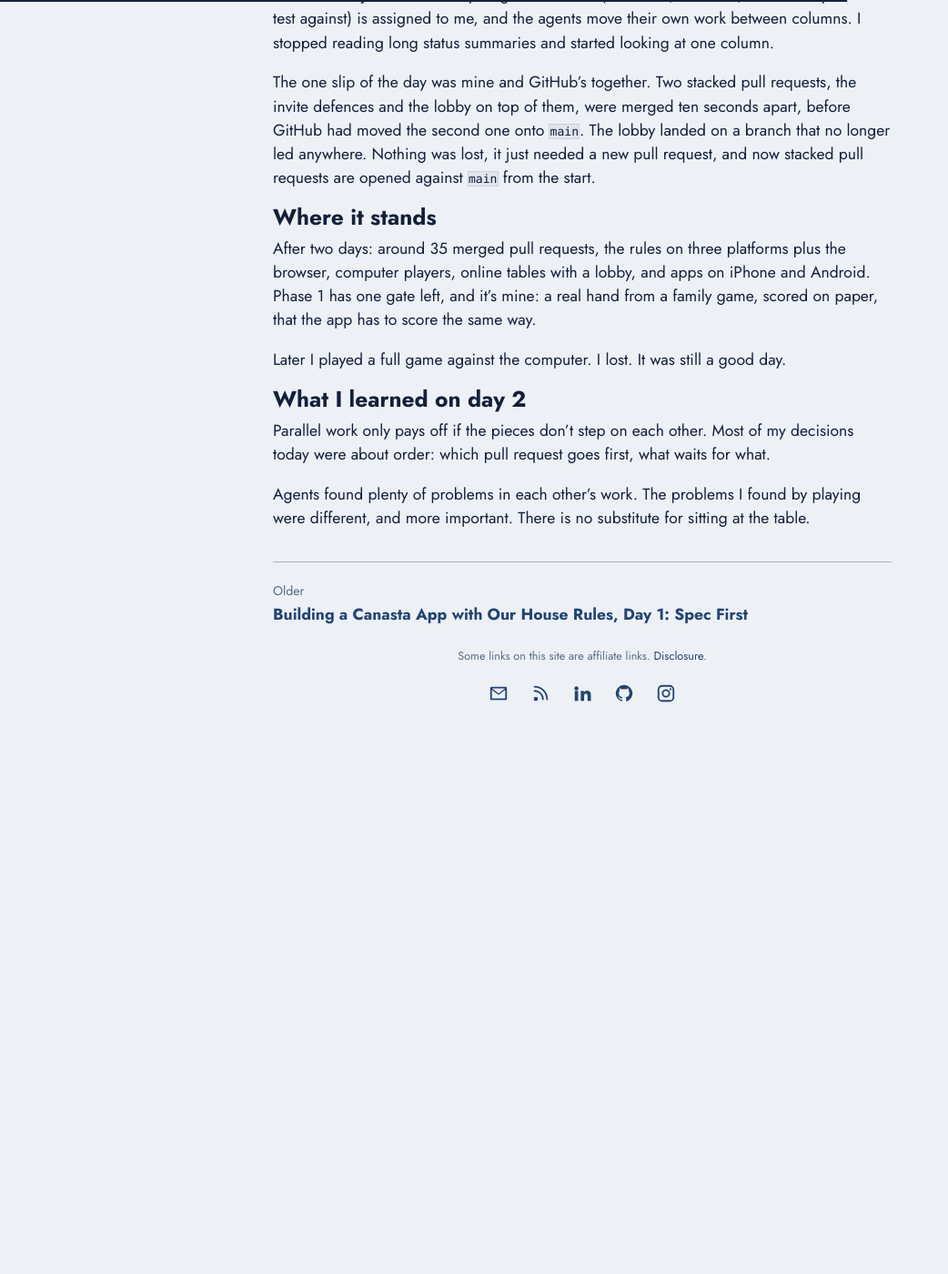
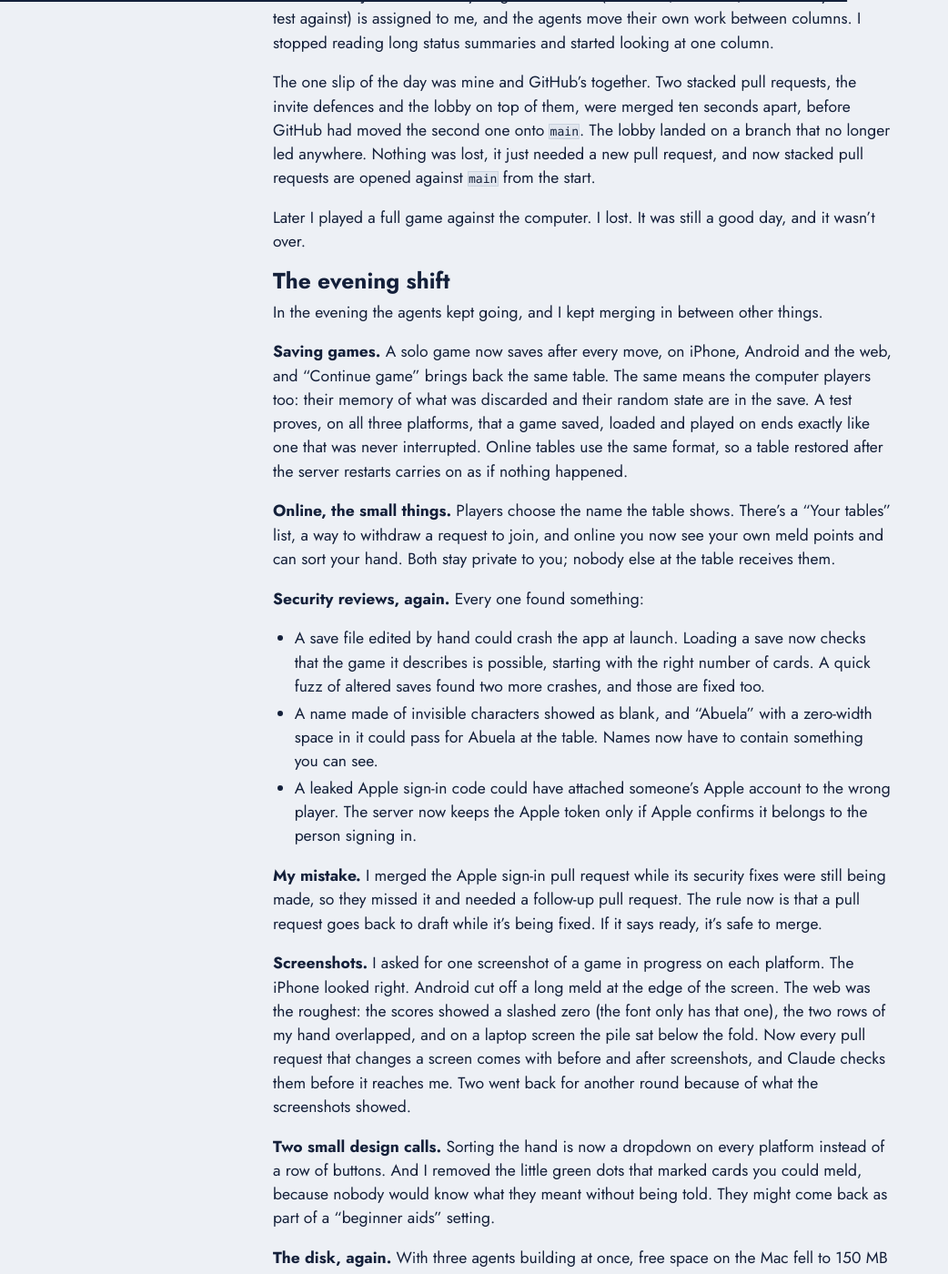
Before and after one commit to EdSancha/edsancha.github.io, a Jekyll site: the page built from blog/_posts/2026-11-19-building-a-canasta-app-day-2-from-solo-play-to-online.markdown, in a window 1280 px wide and 1400 px high, scrolled down 2290 px. Shown: the whole window at 91% size, without its empty margins (0-1042 px from the left). Built offline with Jekyll 4.4.1, drawn with Linux system fonts in a browser that asks for light colours; before the commit the page ends 3064 px from its top, so only the background shows below that; some of the changed text lies outside the part shown.

Commit message:
Canasta day 2: add the evening's work
Saved games, the online details, what the security reviews found, the
merge I got wrong, screenshot reviews, the external SSD and the test
that was hitting our own rate limits. Updates the totals and lessons.

Co-Authored-By: Claude Opus 5.5 <noreply@anthropic.com>

```diff
--- a/blog/_posts/2026-11-19-building-a-canasta-app-day-2-from-solo-play-to-online.markdown
+++ b/blog/_posts/2026-11-19-building-a-canasta-app-day-2-from-solo-play-to-online.markdown
@@ -3,8 +3,8 @@ layout: post
 title: "Building a Canasta App with Our House Rules, Day 2: From Solo Play to Playing Online"
 date: 2026-11-19
 author: "Eduardo Diaz Sancha"
-timeToRead: "5 minutes read"
-description: "On day two the Canasta app got computer players, a web version running the same Rust rules engine, online tables with a lobby, and its first real game, which I lost."
+timeToRead: "8 minutes read"
+description: "On day two the Canasta app got computer players, a web version running the same Rust rules engine, online tables with a lobby, saved games, and its first real game, which I lost."
 categories: development
 ---
 
@@ -56,14 +56,41 @@ With five or six agents working at once, I lost track of what was waiting for me
 
 The one slip of the day was mine and GitHub's together. Two stacked pull requests, the invite defences and the lobby on top of them, were merged ten seconds apart, before GitHub had moved the second one onto `main`. The lobby landed on a branch that no longer led anywhere. Nothing was lost, it just needed a new pull request, and now stacked pull requests are opened against `main` from the start.
 
+Later I played a full game against the computer. I lost. It was still a good day, and it wasn't over.
+
+## The evening shift
+
+In the evening the agents kept going, and I kept merging in between other things.
+
+**Saving games.** A solo game now saves after every move, on iPhone, Android and the web, and "Continue game" brings back the same table. The same means the computer players too: their memory of what was discarded and their random state are in the save. A test proves, on all three platforms, that a game saved, loaded and played on ends exactly like one that was never interrupted. Online tables use the same format, so a table restored after the server restarts carries on as if nothing happened.
+
+**Online, the small things.** Players choose the name the table shows. There's a "Your tables" list, a way to withdraw a request to join, and online you now see your own meld points and can sort your hand. Both stay private to you; nobody else at the table receives them.
+
+**Security reviews, again.** Every one found something:
+- A save file edited by hand could crash the app at launch. Loading a save now checks that the game it describes is possible, starting with the right number of cards. A quick fuzz of altered saves found two more crashes, and those are fixed too.
+- A name made of invisible characters showed as blank, and "Abuela" with a zero-width space in it could pass for Abuela at the table. Names now have to contain something you can see.
+- A leaked Apple sign-in code could have attached someone's Apple account to the wrong player. The server now keeps the Apple token only if Apple confirms it belongs to the person signing in.
+
+**My mistake.** I merged the Apple sign-in pull request while its security fixes were still being made, so they missed it and needed a follow-up pull request. The rule now is that a pull request goes back to draft while it's being fixed. If it says ready, it's safe to merge.
+
+**Screenshots.** I asked for one screenshot of a game in progress on each platform. The iPhone looked right. Android cut off a long meld at the edge of the screen. The web was the roughest: the scores showed a slashed zero (the font only has that one), the two rows of my hand overlapped, and on a laptop screen the pile sat below the fold. Now every pull request that changes a screen comes with before and after screenshots, and Claude checks them before it reaches me. Two went back for another round because of what the screenshots showed.
+
+**Two small design calls.** Sorting the hand is now a dropdown on every platform instead of a row of buttons. And I removed the little green dots that marked cards you could meld, because nobody would know what they meant without being told. They might come back as part of a "beginner aids" setting.
+
+**The disk, again.** With three agents building at once, free space on the Mac fell to 150 MB at one point. The worktrees, the separate copies of the repo each agent works in, now live on an external SSD. That's now the rule for all my projects, not just this one.
+
+**A flaky test that wasn't flaky.** One online test failed now and then. It wasn't a race in the app. Every simulated player in the tests connects from the same address, so they kept hitting the server's own rate limits, the ones meant to slow down people guessing invite codes. The defences worked; my tests were the attacker.
+
 ## Where it stands
 
-After two days: around 35 merged pull requests, the rules on three platforms plus the browser, computer players, online tables with a lobby, and apps on iPhone and Android. Phase 1 has one gate left, and it's mine: a real hand from a family game, scored on paper, that the app has to score the same way.
-
-Later I played a full game against the computer. I lost. It was still a good day.
+After two days: about 50 merged pull requests. The rules run on three platforms plus the browser, with computer players, saved games, and online tables with names, invites and a lobby, on iPhone, Android and the web. Everything runs on my Mac. What's left before family can play is mostly mine: hosting and a web address, the Apple and Google developer accounts, the sign-in keys, and a real hand from a family game, scored on paper, that the app has to score the same way.
 
 ## What I learned on day 2
 
 Parallel work only pays off if the pieces don't step on each other. Most of my decisions today were about order: which pull request goes first, what waits for what.
 
 Agents found plenty of problems in each other's work. The problems I found by playing were different, and more important. There is no substitute for sitting at the table.
+
+Screenshots are the next best thing. Tests check that the app works; a screenshot shows whether it looks right.
+
+"Ready for review" has to mean safe to merge. The one time it didn't, I merged it.
```
